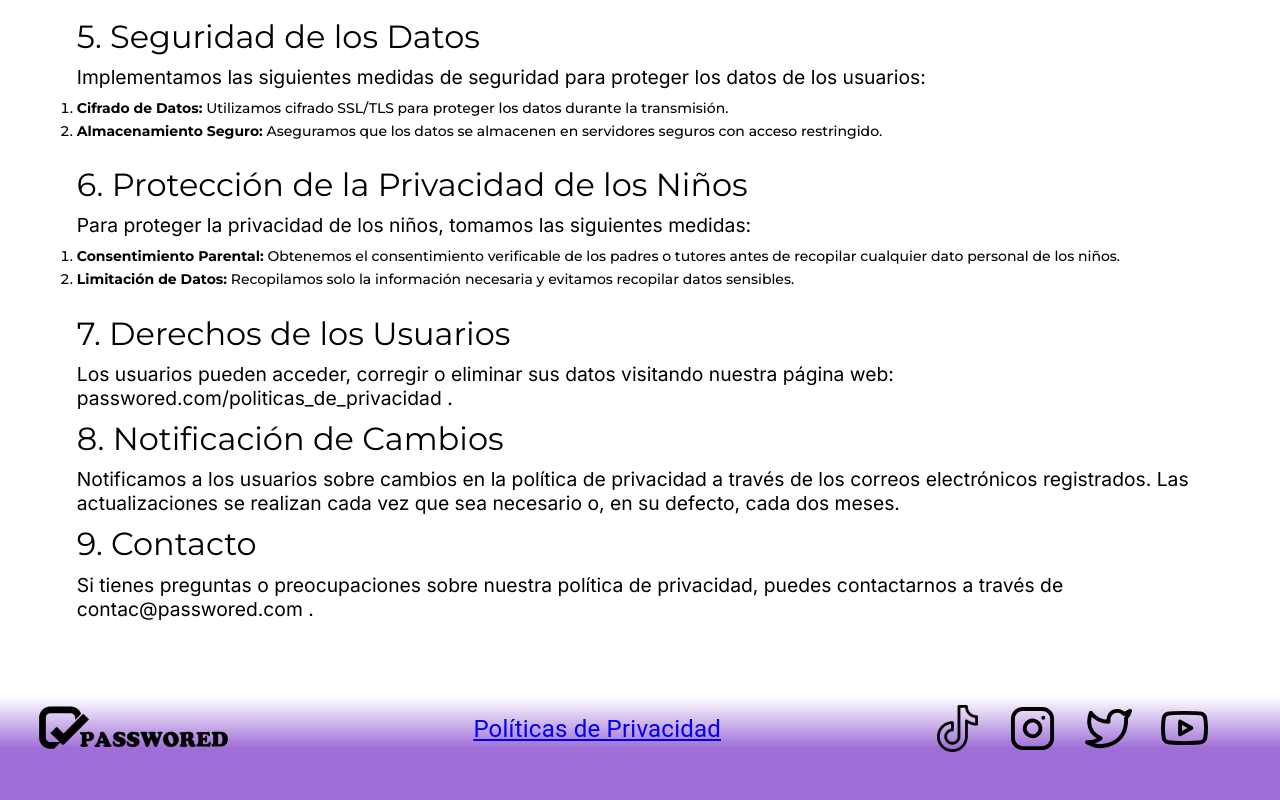
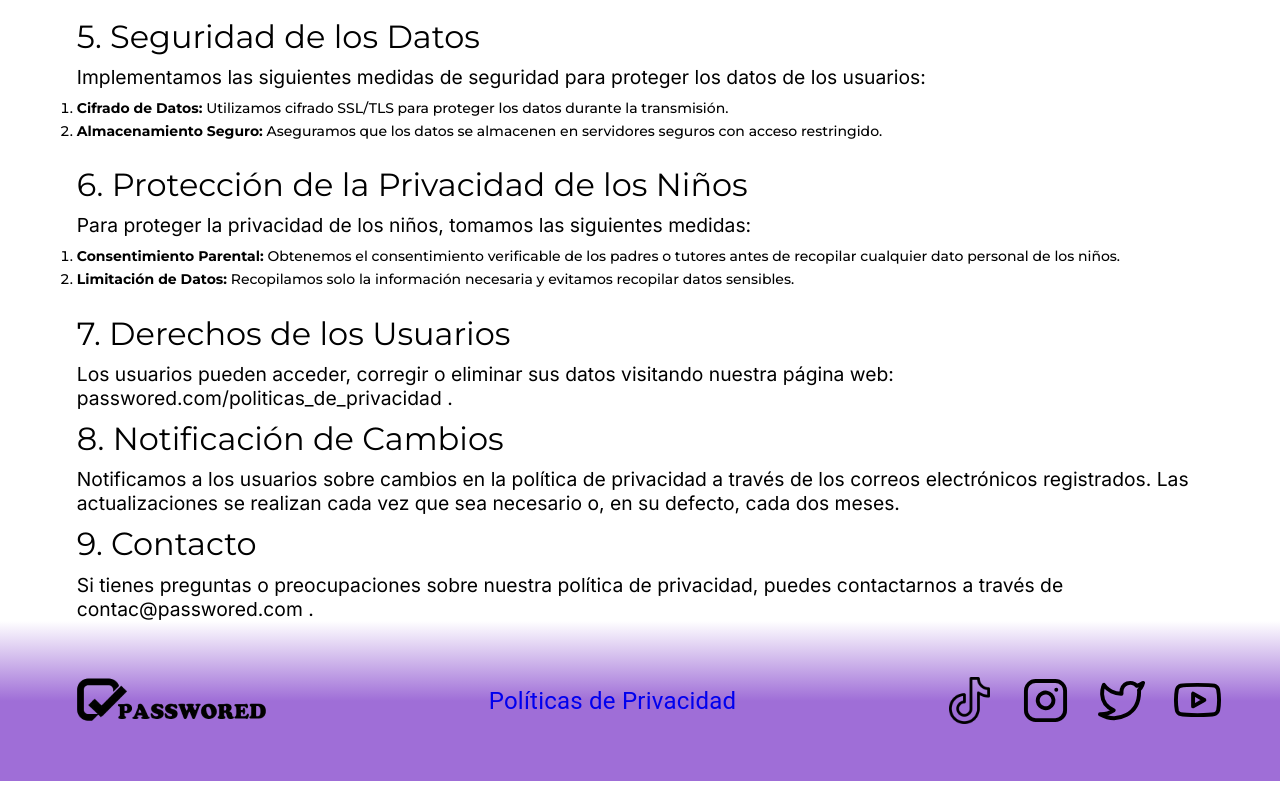
Before and after one commit to Franco97sassi/Passwored, a React (Vite) app in the folder PASSWORED/: page /politics in a window 1280 px wide. Shown: the part 1854-2654 px from the top of the page. Built offline with nearby package versions, Linux system fonts and the light colour scheme.

Commit message:
changes in footer

```diff
--- a/PASSWORED/src/components/Footer.jsx
+++ b/PASSWORED/src/components/Footer.jsx
@@ -1,74 +1,102 @@
-  import InstagramIcon from '../assets/images/InstagramIcon';
-import TwitterIcon from '../assets/images/TwitterIcon';
-import YoutubeIcon from '../assets/images/YoutubeIcon';
-import TiktokIcon from '../assets/images/TiktokIcon';
-import logopass from "../assets/logopass.png"
-import { Link } from 'react-router-dom';
-import { Box, Typography, IconButton, Link as MuiLink } from '@mui/material';
+import InstagramIcon from "../assets/images/InstagramIcon";
+import TwitterIcon from "../assets/images/TwitterIcon";
+import YoutubeIcon from "../assets/images/YoutubeIcon";
+import TiktokIcon from "../assets/images/TiktokIcon";
+import logopass from "../assets/logopass.png";
+import { Link } from "react-router-dom";
+import { Box, Typography, IconButton, Link as MuiLink } from "@mui/material";
 
-const Footer = () => {
+const Footer = ({ background, width }) => {
   const handleRedirect = (url) => {
     window.open(url, "_blank", "noopener,noreferrer");
   };
+  const isHomePage = location.pathname === "/";
 
   return (
-    <Box display="flex"
+    <Box
+      display="flex"
       justifyContent="space-between"
       alignItems="center"
-    width="100%"
-    flexDirection={{ xs: 'column-reverse', md: 'row' }}
+      // width="100%"
+      flexDirection={{ xs: "column-reverse", md: "row" }}
+      mb={{ xs: "10vh", md: "0" }}
+      sx={{
 
-    mb={{ xs: '10vh', md: '0' }}
-    sx={{
         margin: {
-        xs: '0 -0%',
-        md: '0 -5%'
+          xs: "0 -0%",
+          md: "0 0%",
         },
+        padding: {
+          xs: "0 -0%",
+            md: "0 4%",
+
+
+        },
+
+        height:isHomePage?"10vh":"20vh",
+        background: background,
 
       }}
     >
       <Box
         display="flex"
         alignItems="center"
-        pl={{ xs: 0, md: '1%' }}
-        width={{ xs: '75%', md: '20%' }}
-        pt={{ xs: '15px', md: '0' }}
-
+        pl={{ xs: 0, md: "-1%" }}
+        ml={isHomePage ? "-5%" : "0%"}        width={{ xs: "75%", md: "20%" }}
+        pt={{ xs: "15px", md: "0" }}
       >
         {/* No se puede poner la imagen en svg */}
         <img
           src={logopass}
           alt="Logopass"
           style={{
-        width: 'auto',
+            width: "auto",
             transform: {
-          xs: 'scale(1)',
-          md: 'scale(0.5)'
-        }
+              xs: "scale(1)",
+              md: "scale(0.5)",
+            },
           }}
-
         />
       </Box>
       <Box>
-        <Link to="/politics" style={{   }}>
-          <Typography
-            fontSize={{ xs: '20px', md: '24px' }}
-            textAlign="center"
-          >
+        <Link to="/politics"  style={{ textDecoration: 'none' }}>
+          <Typography fontSize={{ xs: "20px", md: "24px" }} textAlign="center">
             Políticas de Privacidad
           </Typography>
         </Link>
       </Box>
 
-
-         <Box display="flex" justifyContent="center" alignItems="center" gap={{ xs: '5vw', md: '1vw' }}>
-        <IconButton onClick={() => handleRedirect("https://www.tiktok.com/@passwored.com?_t=8pcX6DH2AUv&_r=1")}>
+      <Box
+        display="flex"
+        justifyContent="center"
+        alignItems="center"
+        gap={{ xs: "5vw", md: "1vw" }}
+      >
+        <IconButton
+          onClick={() =>
+            handleRedirect(
+              "https://www.tiktok.com/@passwored.com?_t=8pcX6DH2AUv&_r=1"
+            )
+          }
+        >
           <TiktokIcon />
         </IconButton>
-        <IconButton onClick={() => handleRedirect("https://www.instagram.com/passwored.edtech?igsh=MWY2dTNxdmtsY2tmNA==")}>
+        <IconButton
+          onClick={() =>
+            handleRedirect(
+              "https://www.instagram.com/passwored.edtech?igsh=MWY2dTNxdmtsY2tmNA=="
+            )
+          }
+        >
           <InstagramIcon />
         </IconButton>
-        <IconButton onClick={() => handleRedirect("https://www.facebook.com/profile.php?id=61565960210607&mibextid=ZbWKwL")}>
+        <IconButton
+          onClick={() =>
+            handleRedirect(
+              "https://www.facebook.com/profile.php?id=61565960210607&mibextid=ZbWKwL"
+            )
+          }
+        >
           <TwitterIcon />
         </IconButton>
         <IconButton onClick={() => handleRedirect("#")}>
@@ -76,7 +104,7 @@ const Footer = () => {
         </IconButton>
       </Box>
     </Box>
-  )
-}
+  );
+};
 
-export default Footer
+export default Footer;
--- a/PASSWORED/src/components/FooterPolitics.jsx
+++ b/PASSWORED/src/components/FooterPolitics.jsx
@@ -18,8 +18,9 @@ const FooterPolitics = () => {
     justifyContent="space-between"
     alignItems="center"
 
-    mb={{ xs: '10vh', md: '0' }}
-    flexDirection={{ xs: 'column-reverse', md: 'row' }}
+     flexDirection={{ xs: 'column-reverse', md: 'row' }}
+         mb={{ xs: '10vh', md: '0' }}
+
     sx={{
       margin: {
         xs: '0 -0%',
--- a/PASSWORED/src/pages/Contact.jsx
+++ b/PASSWORED/src/pages/Contact.jsx
@@ -65,7 +65,10 @@ const Contact = () => {
         ))}
       </Box>
       <Box>
-        <Footer />
+        <Footer
+
+
+        />
       </Box>
     </Box>
   );
--- a/PASSWORED/src/pages/Invertir.jsx
+++ b/PASSWORED/src/pages/Invertir.jsx
@@ -159,12 +159,12 @@ const Invertir = () => {
                   manera efectiva y a desarrollar habilidades claves para el
                   éxito en el futuro.
                 </Typography>
-              </Box>{" "}
+              </Box>
             </Box>
           </Box>
           <Box sx={{ display: "flex", justifyContent: "center", mt: "50%" }}>
             <Box className={styles.boxEvolution}>
-              <Typography variant="h3" sx={{ fontWeight: 600, pb: "5%" }}>
+              <Typography variant="h3" sx={{ fontWeight: 600, pb: "5%",ml:"-2%"}}>
                 ÚNETE A LA EVOLUCIÓN
               </Typography>
               <Typography variant="body" sx={{ fontWeight: 500, pb: "15%" }}>
--- a/PASSWORED/src/pages/Politics.jsx
+++ b/PASSWORED/src/pages/Politics.jsx
@@ -2,18 +2,21 @@
 import styles from "./politics.module.css";
 
 import Navbar from '../components/Navbar';
-import FooterPolitics from '../components/FooterPolitics';
+import Footer from '../components/Footer';
 import { Box, Typography, useMediaQuery } from "@mui/material";
 
 const Politics = () => {
+  const matches = useMediaQuery("(max-width:600px)");
+
   const text="#000000"
+  const colors= "#000000"
   return (
     <>
     <Navbar sx={{ zIndex: 1}} text={text}/>
     <Box sx={{ padding: '6%',
           paddingTop: '15%',
           display: 'flex',
-
+          paddingBottom:matches?"10%":"0%",
           flexDirection: 'column',
           justifyContent: 'center',
           alignItems: 'flex-start',gap:"10px"}}>
@@ -127,8 +130,11 @@ const Politics = () => {
       </Typography>
 
     </Box>
-    <FooterPolitics/>
+    <Footer
+  background='linear-gradient(180deg, #ffffff 0%, #9f6ed7 50%, #9f6ed7 100%)'
+  width="100%"
 
+/>
       </>
   );
 };
```
Lines whose indentation alone changed are shown as unchanged.
